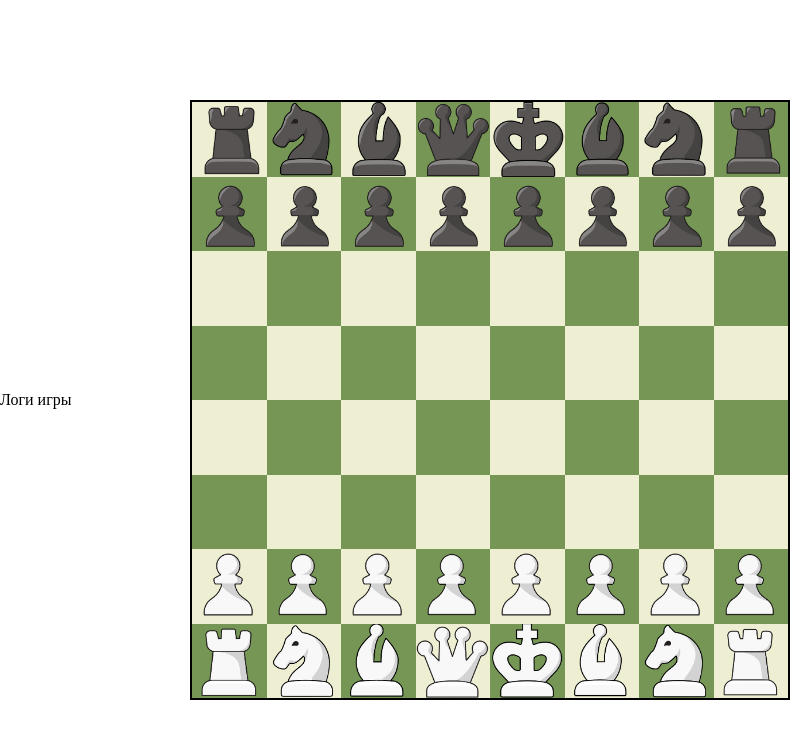
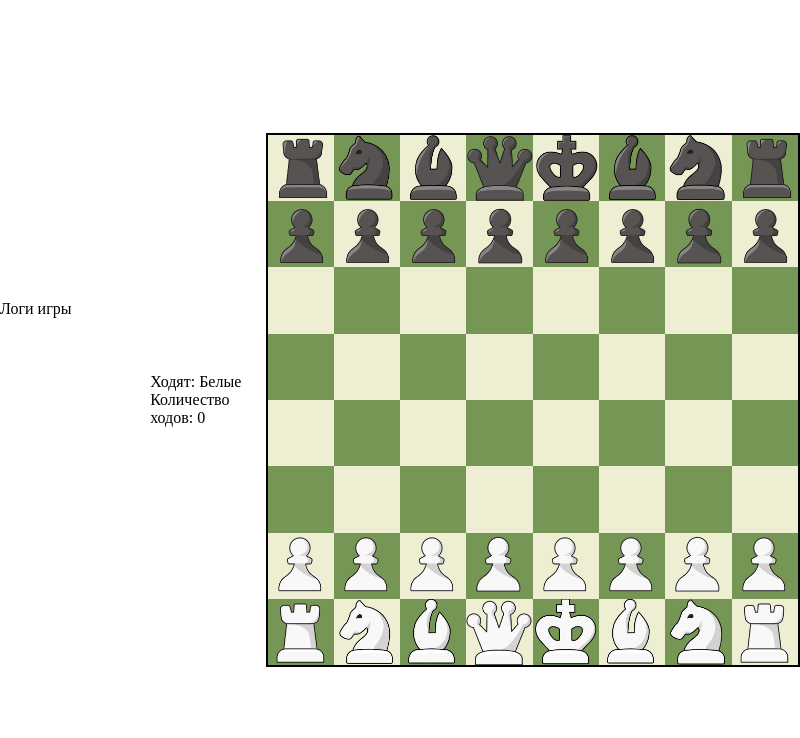
Before and after one commit to VMataruev/Chess, an Electron app: page index.html in a window 800 px wide. Drawn offline with Linux system fonts and the light colour scheme.

Commit message:
поочерёдность ходов

```diff
--- a/class/Game.js
+++ b/class/Game.js
@@ -11,54 +11,52 @@ function printBoard(board) {
 }
 
 
-// сначала ряд, потом столбец
-const black_pawn_0 = new Pawn('black', '10');
-const black_pawn_1 = new Pawn('black', '11');
-const black_pawn_2 = new Pawn('black', '12');
-const black_pawn_3 = new Pawn('black', '13');
-const black_pawn_4 = new Pawn('black', '14');
-const black_pawn_5 = new Pawn('black', '15');
-const black_pawn_6 = new Pawn('black', '16');
-const black_pawn_7 = new Pawn('black', '17');
 
-const black_knight_1 = new Knight('black', '01');
-const black_knight_2 = new Knight('black', '06')
+const figures_on_board = [
+  // сначала ряд, потом столбец
+  new Pawn('black', '10'),
+  new Pawn('black', '11'),
+  new Pawn('black', '12'),
+  new Pawn('black', '13'),
+  new Pawn('black', '14'),
+  new Pawn('black', '15'),
+  new Pawn('black', '16'),
+  new Pawn('black', '17'),
 
-const black_bishop_1 = new Bishop('black', '02');
-const black_bishop_2 = new Bishop('black', '05');
+  new Knight('black', '01'),
+  new Knight('black', '06'),
 
-const black_rook_1 = new Rook('black', '00');
-const black_rook_2 = new Rook('black', '07');
+  new Bishop('black', '02'),
+  new Bishop('black', '05'),
 
-const black_king = new King('black', '04')
-const black_queen = new Queen('black', '03')
+  new Rook('black', '00'),
+  new Rook('black', '07'),
 
+  new King('black', '04'),
+  new Queen('black', '03'),
 
+  // ==============
 
+  new Pawn('white', '60'),
+  new Pawn('white', '61'),
+  new Pawn('white', '62'),
+  new Pawn('white', '63'),
+  new Pawn('white', '64'),
+  new Pawn('white', '65'),
+  new Pawn('white', '66'),
+  new Pawn('white', '67'),
 
+  new Knight('white', '71'),
+  new Knight('white', '76'),
 
-const white_pawn_0 = new Pawn('white', '60');
-const white_pawn_1 = new Pawn('white', '61');
-const white_pawn_2 = new Pawn('white', '62');
-const white_pawn_3 = new Pawn('white', '63');
-const white_pawn_4 = new Pawn('white', '64');
-const white_pawn_5 = new Pawn('white', '65');
-const white_pawn_6 = new Pawn('white', '66');
-const white_pawn_7 = new Pawn('white', '67');
+  new Bishop('white', '72'),
+  new Bishop('white', '75'),
 
-const white_knight_1 = new Knight('white', '71');
-const white_knight_2 = new Knight('white', '76')
+  new Rook('white', '70'),
+  new Rook('white', '77'),
 
-const white_bishop_1 = new Bishop('white', '72');
-const white_bishop_2 = new Bishop('white', '75');
-
-const white_rook_1 = new Rook('white', '70');
-const white_rook_2 = new Rook('white', '77');
-
-const white_king = new King('white', '74');
-const white_queen = new Queen('white', '73')
-
-
-
+  new King('white', '74'),
+  new Queen('white', '73')
+];
 
 // printBoard(Board.data);
--- a/index.html
+++ b/index.html
@@ -17,6 +17,10 @@
     <div class="main_wrapper">
       <div class="logs" id="logs">
         <div>Логи игры</div>
+      </div>
+      <div>
+        <div id="team_move"></div>
+        <div id="move_count"></div>
       </div>
         <div class="board">
           <div class="square access_move" id="00"></div>
--- a/renderer.js
+++ b/renderer.js
@@ -90,11 +90,28 @@ let selected_after = null;
 
 let log = [];
 
+let move_count = 0;
+
+let div_team_move = document.getElementById('team_move');
+div_team_move.textContent = `Ходят: ${move_count % 2 == 0 ? 'Белые' : 'Чёрные'}`;
+
+let div_move_count = document.getElementById('move_count');
+div_move_count.textContent = `Количество ходов: ${move_count}`
+
 
 document.querySelectorAll('.square').forEach(square => {
   square.addEventListener('click', () => {
     // первый клик
-    if (!selected) {
+    let team_move = '';
+    if (move_count % 2 == 0) {
+      team_move = 'white';
+    }
+    else {
+      team_move = 'black';
+    }
+
+    if (!selected && Board.data[Number(square.id[0])][Number(square.id[1])].color == team_move) {
+      // console.log(Board.data[Number(square.id[0])][Number(square.id[1])].color == team_move);
       selectedID = square.id;
       if (Board.data[Number(selectedID[0])][Number(selectedID[1])] != '') {
         figure = Board.data[Number(selectedID[0])][Number(selectedID[1])];
@@ -110,32 +127,36 @@ document.querySelectorAll('.square').forEach(square => {
         log.push(figure);
         log.push(selectedID);
         console.log(square);
+
+
       }
     }
     // второй клик
-    else {
+    else if (selected) {
       selectedID = square.id;
+      selected_before = Board.data[Number(selectedID[0])][Number(selectedID[1])];
       figure.move(selectedID);
+      updateBoard();
+      selected_after = Board.data[Number(selectedID[0])][Number(selectedID[1])];
 
-      updateBoard();
-
-      // WORK создать проверку, был ли ход
-      if (true) {
+      if (selected_before != selected_after) {
         // Простое воспроизведение звука
         const sound = new Audio('sounds/move.mp3');
         sound.play().catch(e => console.log("Не удалось воспроизвести звук:", e));
+
         log.push(selectedID);
+
         const newBlock = document.createElement('div');
         newBlock.textContent = `${log[0]}: ${log[1]} -> ${log[2]}`
         document.getElementById('logs').appendChild(newBlock);
-      }
 
-
-
-
-
+        move_count++;
+        div_move_count.textContent = `Количество ходов: ${move_count}`
+        div_team_move.textContent = `Ходят: ${move_count % 2 == 0 ? 'Белые' : 'Чёрные'}`;
+      };
       selected.classList.remove('selected');
       selected = null;
+      selectedID = null;
       log = [];
     }
   })
--- a/style.css
+++ b/style.css
@@ -67,7 +67,7 @@
 
 .logs {
     width: 180px;
-    max-height: 200px;
+    height: 200px;
     overflow: auto;
 }
 
```
